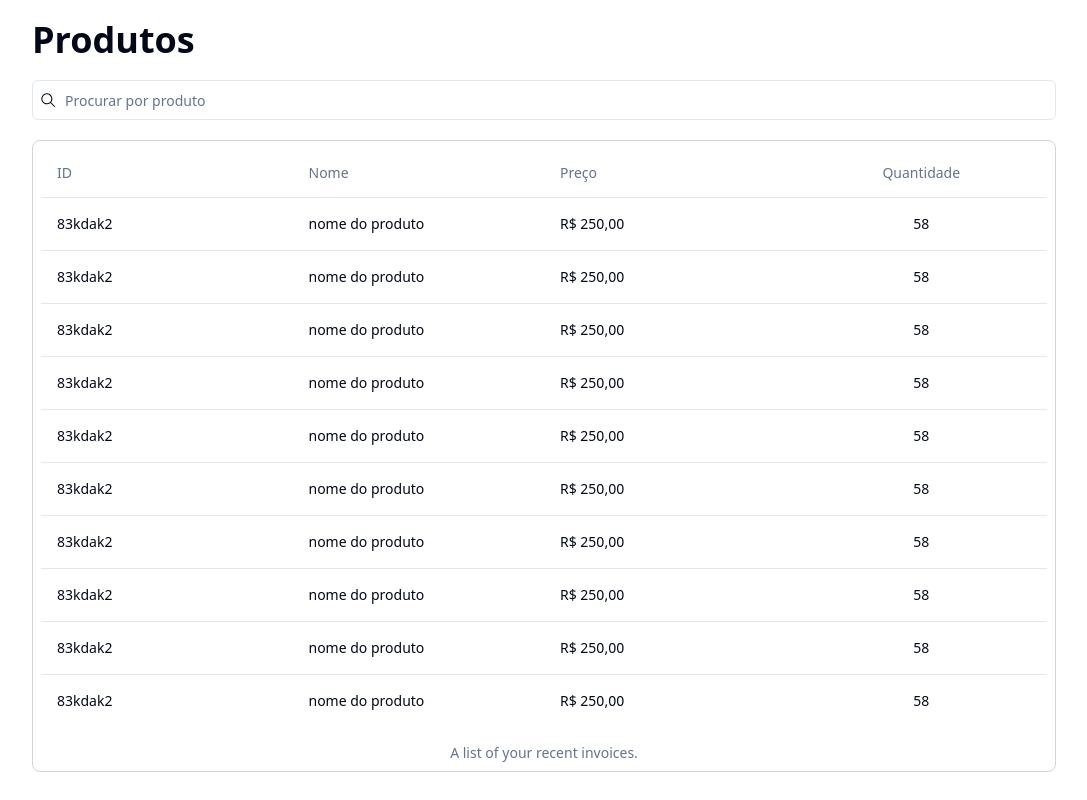
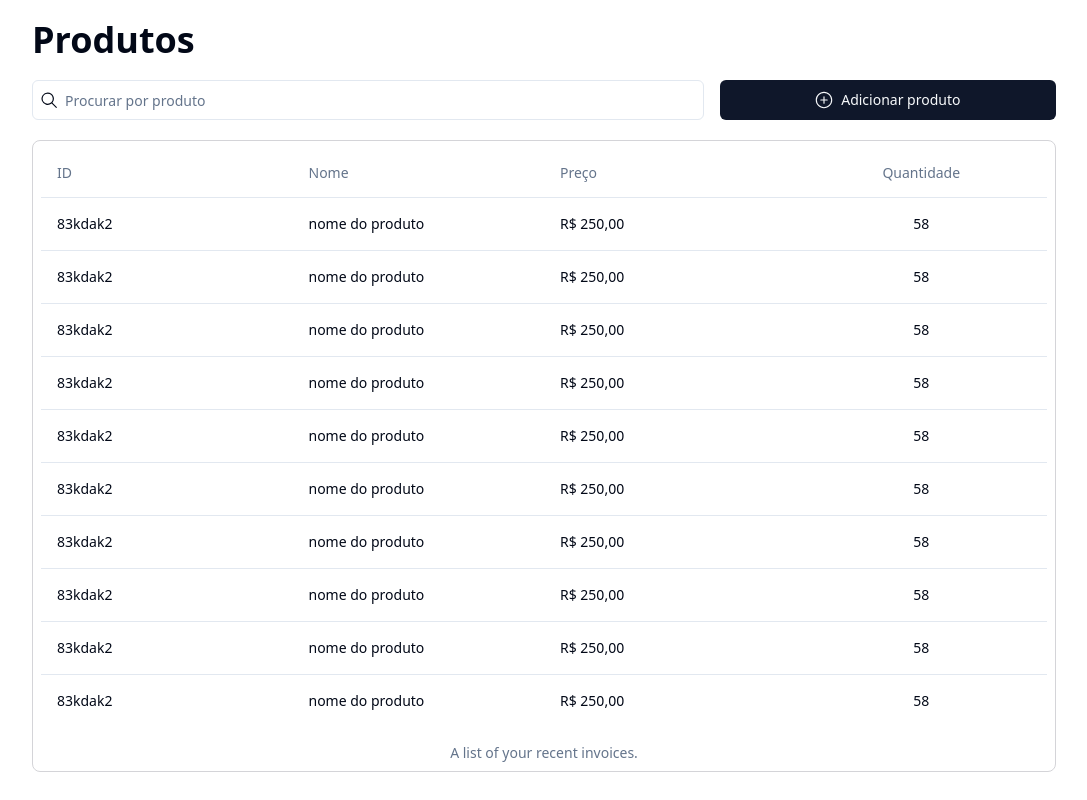
Before and after one commit to joaomariofm/verstand-onboarding, a React (Vite) app: page / in a window 1280 px wide. Shown: the whole page, without its empty margins (96-1183 px from the left). Built offline with nearby package versions, Linux system fonts and the light colour scheme.

Commit message:
adding button component

```diff
--- a/package.json
+++ b/package.json
@@ -10,6 +10,7 @@
     "preview": "vite preview"
   },
   "dependencies": {
+    "@radix-ui/react-slot": "^1.1.0",
     "class-variance-authority": "^0.7.0",
     "clsx": "^2.1.1",
     "lucide-react": "^0.408.0",
--- a/src/App.tsx
+++ b/src/App.tsx
@@ -1,5 +1,6 @@
-import { GoSearch } from "react-icons/go"
+import { GoSearch, GoPlusCircle } from "react-icons/go"
 import { Input } from "./components/ui/input"
+import { Button } from "./components/ui/button"
 import {
 	Table,
 	TableHeader,
@@ -17,11 +18,16 @@ function App() {
 
 				<h1 className="text-4xl font-bold">Produtos</h1>
 
-				<div className="py-5">
-					<div className="relative">
-						<GoSearch className="absolute h-[16px] w-[16px] left-2 top-1/2 transform -translate-y-1/2 top-text-zinc-500" />
+				<div className="py-5 flex items-center gap-4">
+					<div className="relative w-2/3">
+						<GoSearch className="absolute h-[18px] w-[18px] left-2 top-1/2 transform -translate-y-1/2 top-text-zinc-500" />
 						<Input className="px-8" placeholder="Procurar por produto"/>
 					</div>
+
+					<Button className="w-1/3">
+						<GoPlusCircle className="h-[18px] w-[18px] mr-2"/>
+						Adicionar produto
+					</Button>
 				</div>
 
 				<div className="p-2 border border-zinc-300 rounded-lg">
--- /dev/null
+++ b/src/components/ui/button.tsx
@@ -0,0 +1,56 @@
+import * as React from "react"
+import { Slot } from "@radix-ui/react-slot"
+import { cva, type VariantProps } from "class-variance-authority"
+
+import { cn } from "@/lib/utils"
+
+const buttonVariants = cva(
+  "inline-flex items-center justify-center whitespace-nowrap rounded-md text-sm font-medium ring-offset-background transition-colors focus-visible:outline-none focus-visible:ring-2 focus-visible:ring-ring focus-visible:ring-offset-2 disabled:pointer-events-none disabled:opacity-50",
+  {
+    variants: {
+      variant: {
+        default: "bg-primary text-primary-foreground hover:bg-primary/90",
+        destructive:
+          "bg-destructive text-destructive-foreground hover:bg-destructive/90",
+        outline:
+          "border border-input bg-background hover:bg-accent hover:text-accent-foreground",
+        secondary:
+          "bg-secondary text-secondary-foreground hover:bg-secondary/80",
+        ghost: "hover:bg-accent hover:text-accent-foreground",
+        link: "text-primary underline-offset-4 hover:underline",
+      },
+      size: {
+        default: "h-10 px-4 py-2",
+        sm: "h-9 rounded-md px-3",
+        lg: "h-11 rounded-md px-8",
+        icon: "h-10 w-10",
+      },
+    },
+    defaultVariants: {
+      variant: "default",
+      size: "default",
+    },
+  }
+)
+
+export interface ButtonProps
+  extends React.ButtonHTMLAttributes<HTMLButtonElement>,
+    VariantProps<typeof buttonVariants> {
+  asChild?: boolean
+}
+
+const Button = React.forwardRef<HTMLButtonElement, ButtonProps>(
+  ({ className, variant, size, asChild = false, ...props }, ref) => {
+    const Comp = asChild ? Slot : "button"
+    return (
+      <Comp
+        className={cn(buttonVariants({ variant, size, className }))}
+        ref={ref}
+        {...props}
+      />
+    )
+  }
+)
+Button.displayName = "Button"
+
+export { Button, buttonVariants }
```
Also changed, not shown: 1 other file (tests, documents, lock files or other folders).
